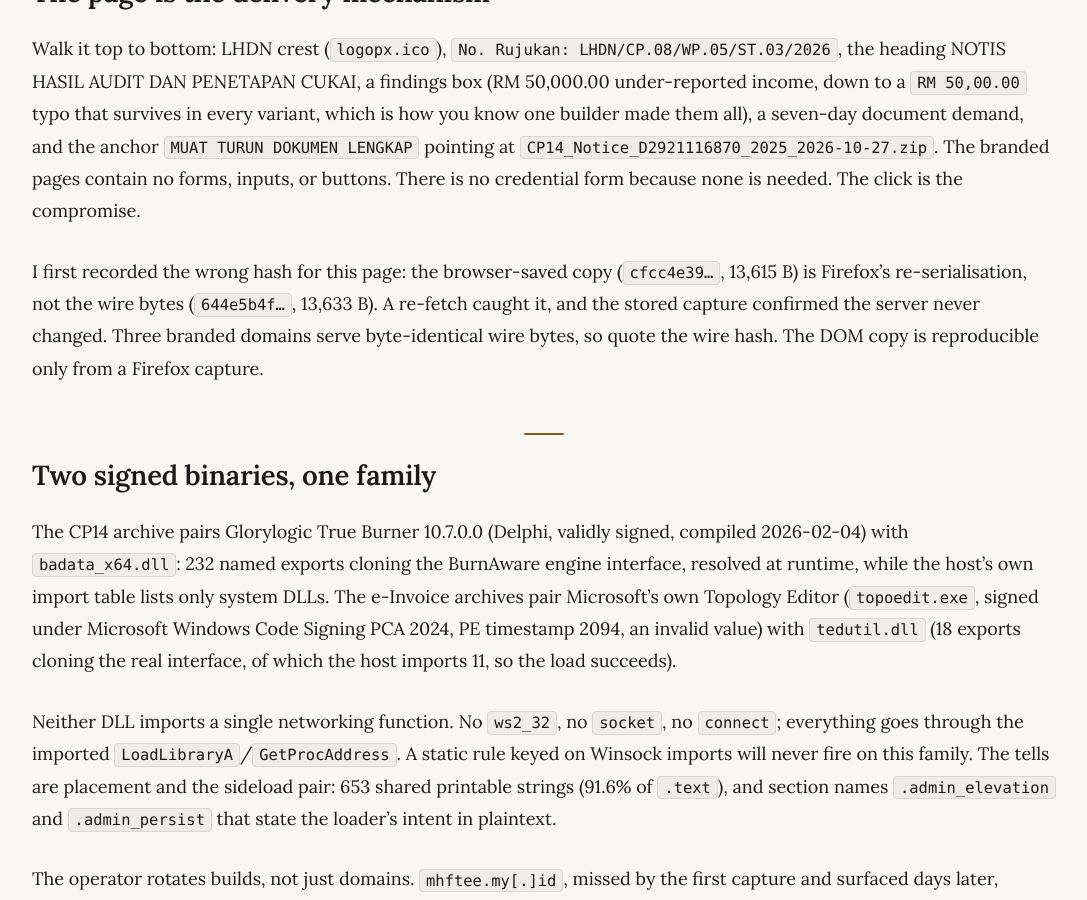
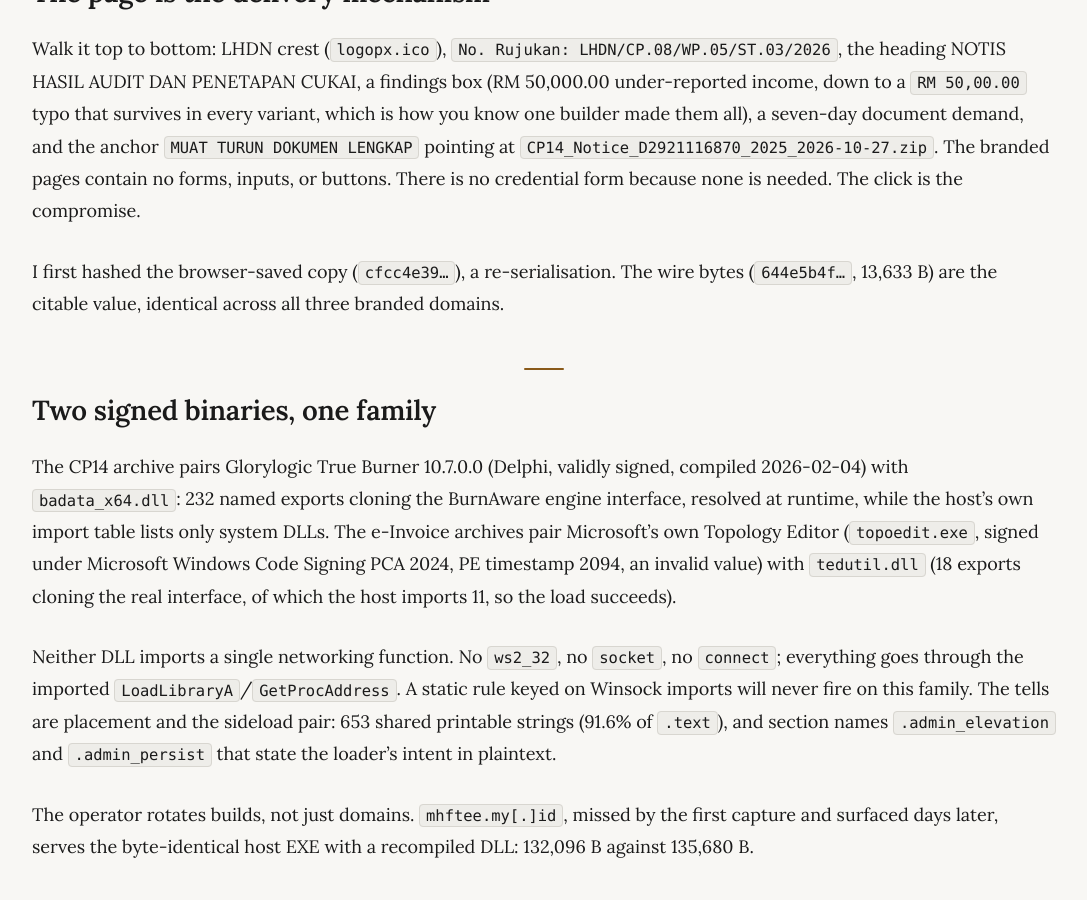
Before and after one commit to amirulcyber/amirulcyber.github.io, a Jekyll site: the page built from _posts/2026-11-02-malaysia-lhdn-tax-audit-impersonate.md, in a window 1280 px wide and 900 px high, scrolled down 2661 px. Shown: the whole window, without its empty margins (96-1183 px from the left). Built offline with Jekyll 4.4.1, drawn with Linux system fonts in a browser that asks for light colours.

Commit message:
LHDN post: tighten hash-provenance note to two sentences

```diff
--- a/_posts/2026-11-02-malaysia-lhdn-tax-audit-impersonate.md
+++ b/_posts/2026-11-02-malaysia-lhdn-tax-audit-impersonate.md
@@ -29,7 +29,7 @@
 
 Walk it top to bottom: LHDN crest (`logopx.ico`), `No. Rujukan: LHDN/CP.08/WP.05/ST.03/2026`, the heading NOTIS HASIL AUDIT DAN PENETAPAN CUKAI, a findings box (RM 50,000.00 under-reported income, down to a `RM 50,00.00` typo that survives in every variant, which is how you know one builder made them all), a seven-day document demand, and the anchor `MUAT TURUN DOKUMEN LENGKAP` pointing at `CP14_Notice_D2921116870_2025_2026-10-27.zip`. The branded pages contain no forms, inputs, or buttons. There is no credential form because none is needed. The click is the compromise.
 
-I first recorded the wrong hash for this page: the browser-saved copy (`cfcc4e39…`, 13,615 B) is Firefox's re-serialisation, not the wire bytes (`644e5b4f…`, 13,633 B). A re-fetch caught it, and the stored capture confirmed the server never changed. Three branded domains serve byte-identical wire bytes, so quote the wire hash. The DOM copy is reproducible only from a Firefox capture.
+I first hashed the browser-saved copy (`cfcc4e39…`), a re-serialisation. The wire bytes (`644e5b4f…`, 13,633 B) are the citable value, identical across all three branded domains.
 
 ## Two signed binaries, one family
 
```
